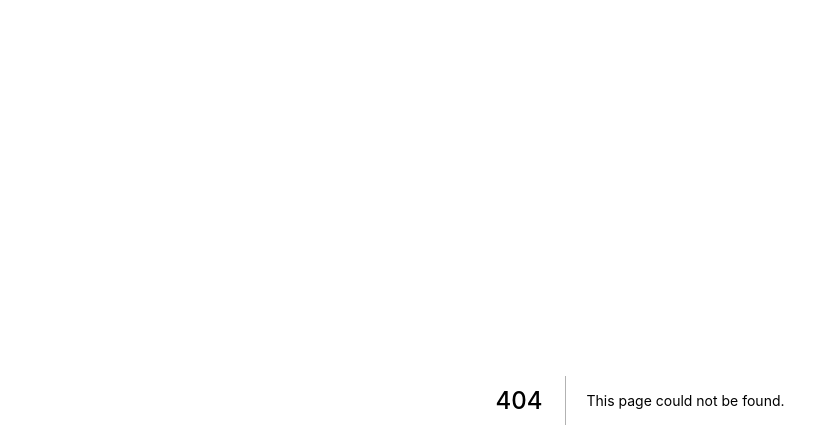
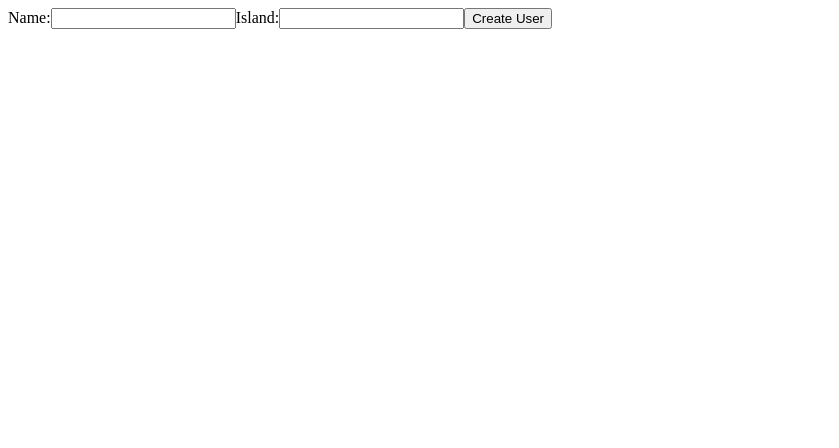
Before and after one commit to taddison/turnip-tracker, a Next.js app: page /users in a window 1280 px wide. Before the commit this address had no page. Shown: the top 448 px of the page, without its empty margins (0-839 px from the left). Built offline with nearby package versions, Linux system fonts and the light colour scheme.

Commit message:
form submission works

```diff
--- a/package.json
+++ b/package.json
@@ -8,6 +8,7 @@
     "start": "next start"
   },
   "dependencies": {
+    "formik": "^2.1.4",
     "isomorphic-unfetch": "^3.0.0",
     "next": "9.3.3",
     "react": "16.13.1",
--- a/pages/api/user.js
+++ b/pages/api/user.js
@@ -2,7 +2,7 @@ import fetch from "isomorphic-unfetch";
 
 export default async (req, res) => {
   switch (req.method) {
-    case "GET":
+    case "POST":
       await handlePost(req, res);
       break;
     default:
--- /dev/null
+++ b/pages/users.js
@@ -0,0 +1,56 @@
+import Head from "next/head";
+import { Formik, Form, Field, ErrorMessage } from "formik";
+
+const Home = () => {
+  const createUser = async (name, island) => {
+    await fetch("/api/user", {
+      method: "POST",
+      headers: {
+        "Content-Type": "application/json"
+      },
+      body: JSON.stringify({ name, island })
+    });
+  };
+
+  return (
+    <>
+      <Head>
+        <title>Turnip Tracker | Users</title>
+      </Head>
+      <Formik
+        initialValues={{ name: "", island: "" }}
+        validate={values => {
+          const errors = {};
+          if (!values.island) {
+            errors.island = "You must have an island";
+          }
+          if (!values.name) {
+            errors.name = "You must have a name";
+          }
+          return errors;
+        }}
+        onSubmit={async (values, { setSubmitting, resetForm }) => {
+          await createUser(values.name, values.island);
+          resetForm();
+          setSubmitting(false);
+        }}
+      >
+        {({ isSubmitting }) => (
+          <Form>
+            Name:
+            <Field name="name" />
+            <ErrorMessage name="name" />
+            Island:
+            <Field name="island" />
+            <ErrorMessage name="island" />
+            <button type="submit" disabled={isSubmitting}>
+              Create User
+            </button>
+          </Form>
+        )}
+      </Formik>
+    </>
+  );
+};
+
+export default Home;
```
Also changed, not shown: pages/index.js (+7 -9 lines), 1 other file (tests, documents, lock files or other folders).
